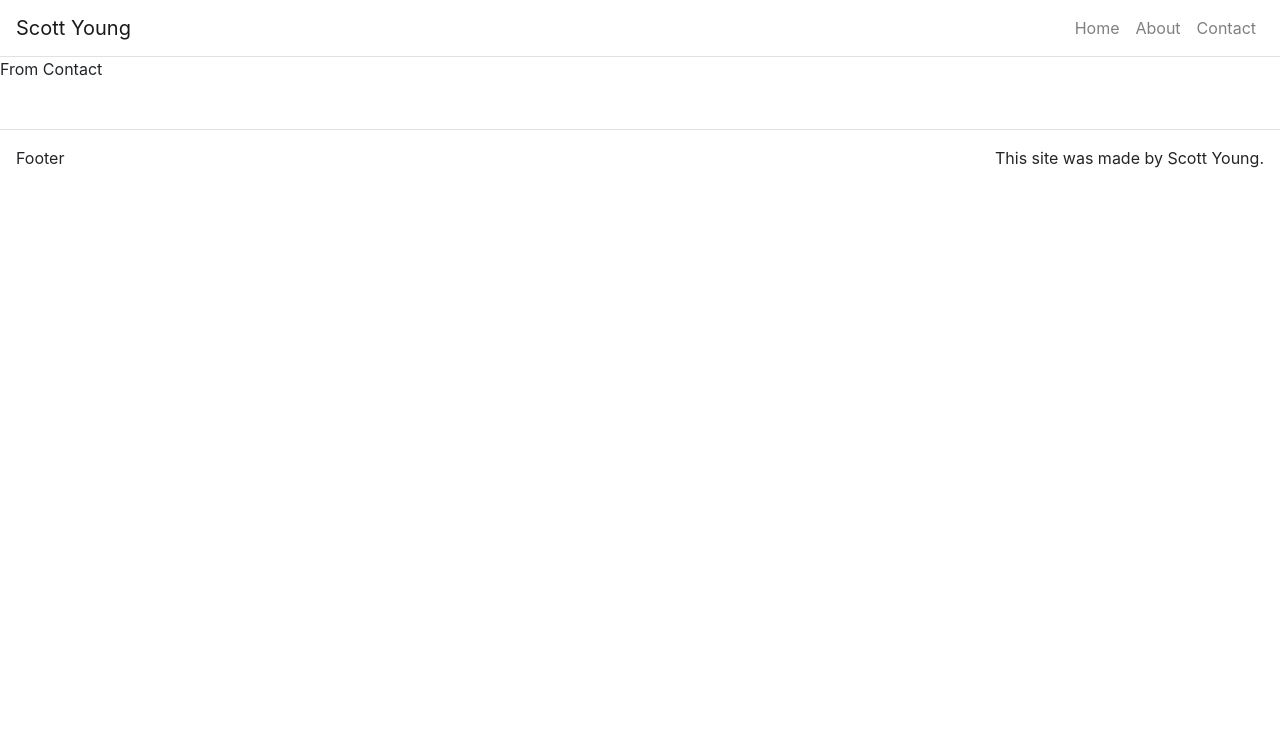
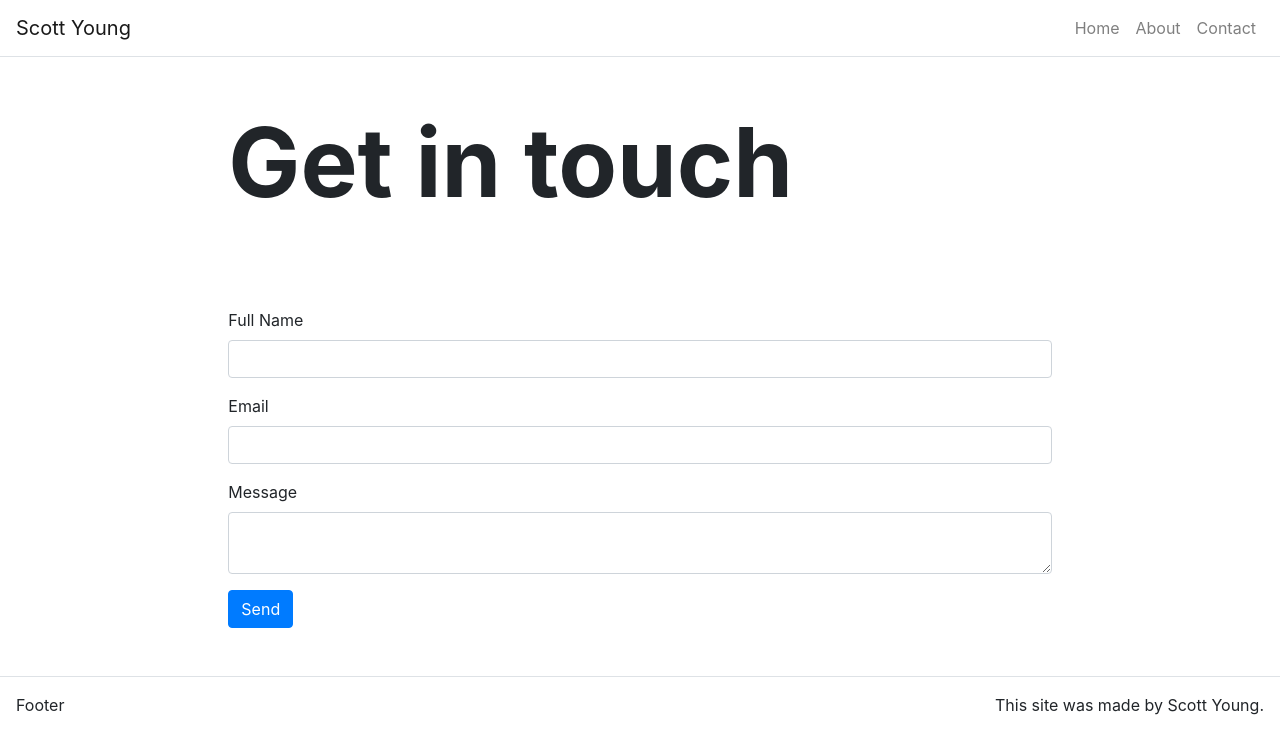
Before and after one commit to Scoyou/syoung-official, a React (Create React App) app: page /contact in a window 1280 px wide. Shown: the top 754 px of the page. Built offline with nearby package versions, Linux system fonts and the light colour scheme.

Commit message:
implement contact page

```diff
--- a/src/index.css
+++ b/src/index.css
@@ -37,3 +37,13 @@
   font-size: 16px;
   margin: 0px;
 }
+
+.success-msg {
+  color: #57A773;
+  padding: 10px 15px;
+}
+
+.err-msg {
+  color: #eb2d1f;
+  padding: 10px 15px;
+}
--- a/src/pages/Contact.js
+++ b/src/pages/Contact.js
@@ -1,7 +1,74 @@
-import React from 'react';
+import React, { Component } from 'react';
+import { Form, Button } from 'react-bootstrap';
 
-const Contact = (props) => (
-  <p>From Contact</p>
-)
+import Hero from '../components/Hero';
+import Content from '../components/Content';
+
+
+class Contact extends Component {
+  constructor(props){
+    super(props);
+      this.state = {
+        name: '',
+        email: '',
+        message: '',
+        disabled: false,
+        emailSent: null
+      }
+  }
+
+  handleChange = (event) => {
+    const target = event.target;
+    const value = target.type === 'checkbox' ? target.checked : target.value;
+    const name = target.name;
+
+    this.setState({
+      [name]: value
+    })
+  }
+
+  handleSubmit = (event) => {
+    event.preventDefault();
+
+    this.setState({
+      disabled: true
+    })
+  }
+
+	render() {
+		return(
+      <div>
+        <Hero title={this.props.title} />
+
+        <Content>
+          <Form onSubmit={this.handleSubmit}>
+            <Form.Group>
+              <Form.Label htmlFor="full-name">Full Name</Form.Label>
+              <Form.Control id="full-name" name="name" type="text" value={this.state.name} onChange={this.handleChange}></Form.Control>
+            </Form.Group>
+
+            <Form.Group>
+              <Form.Label htmlFor="email">Email</Form.Label>
+              <Form.Control id="email" name="email" type="email" value={this.state.email} onChange={this.handleChange}></Form.Control>
+            </Form.Group>
+
+            <Form.Group>
+              <Form.Label htmlFor="message">Message</Form.Label>
+              <Form.Control id="message" name="message" as="textarea" value={this.state.message} onChange={this.handleChange}></Form.Control>
+            </Form.Group>
+
+            <Button className="d-inline-block" variant="primary" type="submit" disabled={this.setState.disabled}>
+              Send
+            </Button>
+
+            {this.state.emailSent === true && <p className="d-inline success-msg">Email Sent</p>}
+            {this.state.emailSent === false && <p className="d-inline err-msg">Email Not Sent</p>}
+          </Form>
+        </Content>
+      </div>
+    )
+	}
+
+}
 
 export default Contact;
```
